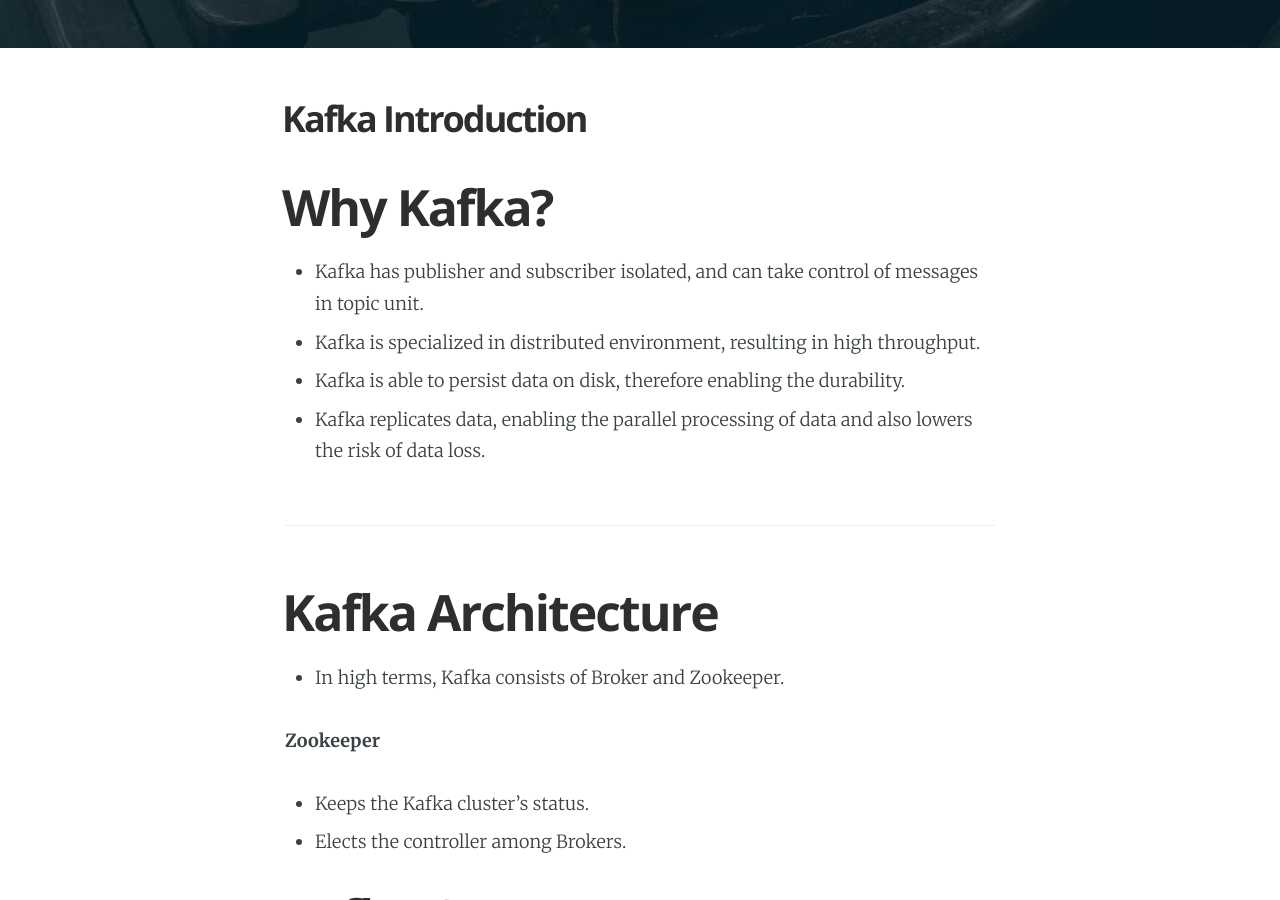
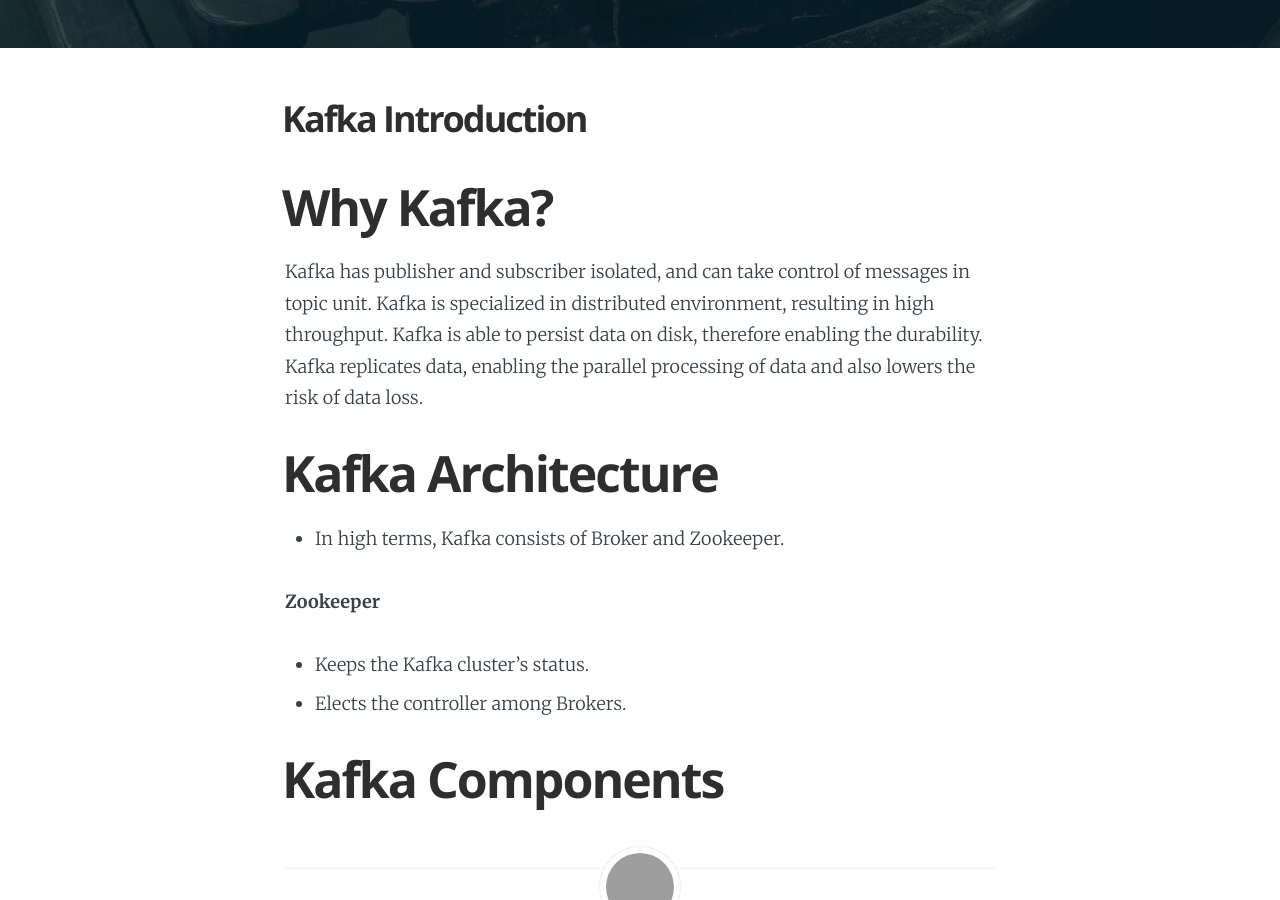
Before and after one commit to neolunar7/neolunar7.github.io, a Jekyll site: the page built from _posts/2020-09-19-Kafka.markdown, in a window 1280 px wide and 900 px high, scrolled down 852 px. Built offline with Jekyll 4.4.1, drawn with Linux system fonts in a browser that asks for light colours; nearby versions of some CDN libraries; grey boxes are pictures that could not be loaded.

Commit message:
minor fix

```diff
--- a/_posts/2020-09-19-Kafka.markdown
+++ b/_posts/2020-09-19-Kafka.markdown
@@ -6,12 +6,10 @@ author: Piljae Chae
 description: "Kafka 101"
 ---
 # Why Kafka?
-- Kafka has publisher and subscriber isolated, and can take control of messages in topic unit.
-- Kafka is specialized in distributed environment, resulting in high throughput.
-- Kafka is able to persist data on disk, therefore enabling the durability.
-- Kafka replicates data, enabling the parallel processing of data and also lowers the risk of data loss.
-
----
+Kafka has publisher and subscriber isolated, and can take control of messages in topic unit.
+Kafka is specialized in distributed environment, resulting in high throughput.
+Kafka is able to persist data on disk, therefore enabling the durability.
+Kafka replicates data, enabling the parallel processing of data and also lowers the risk of data loss.
 
 # Kafka Architecture
 - In high terms, Kafka consists of Broker and Zookeeper.
```
